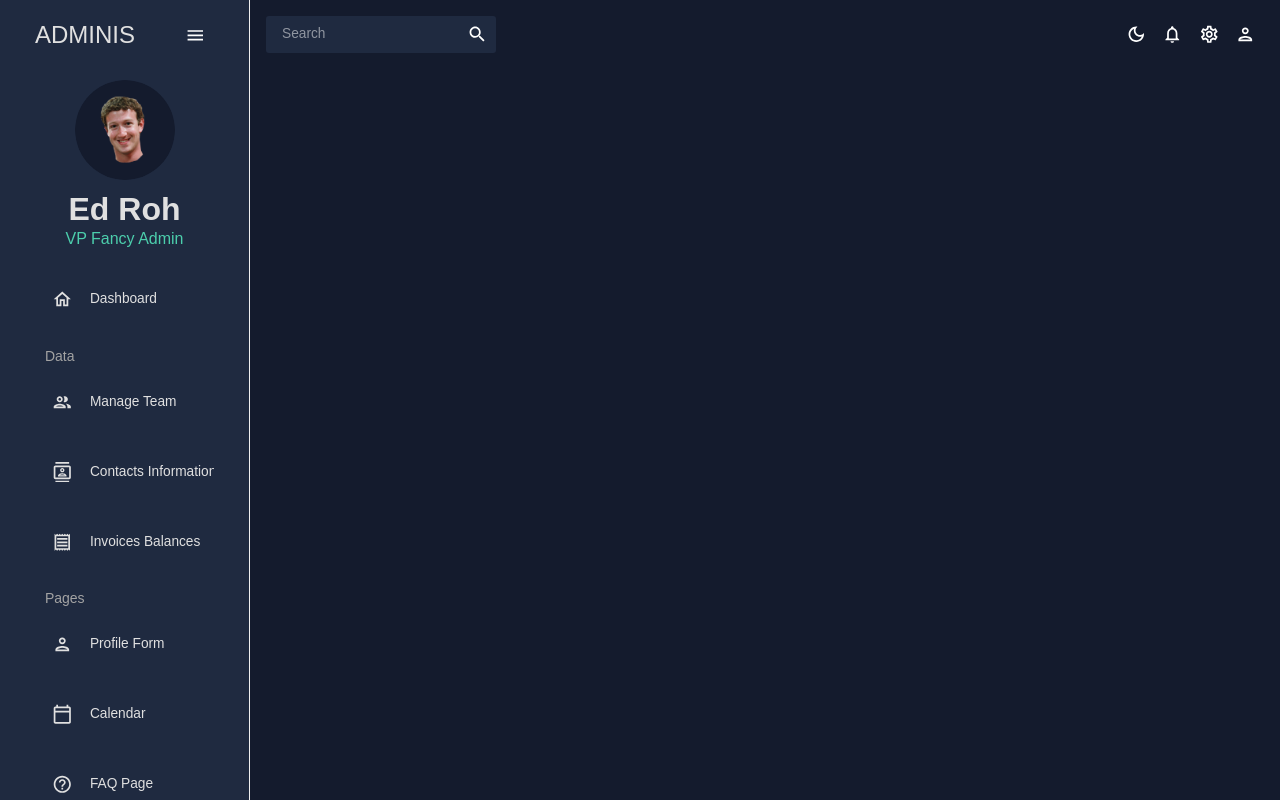
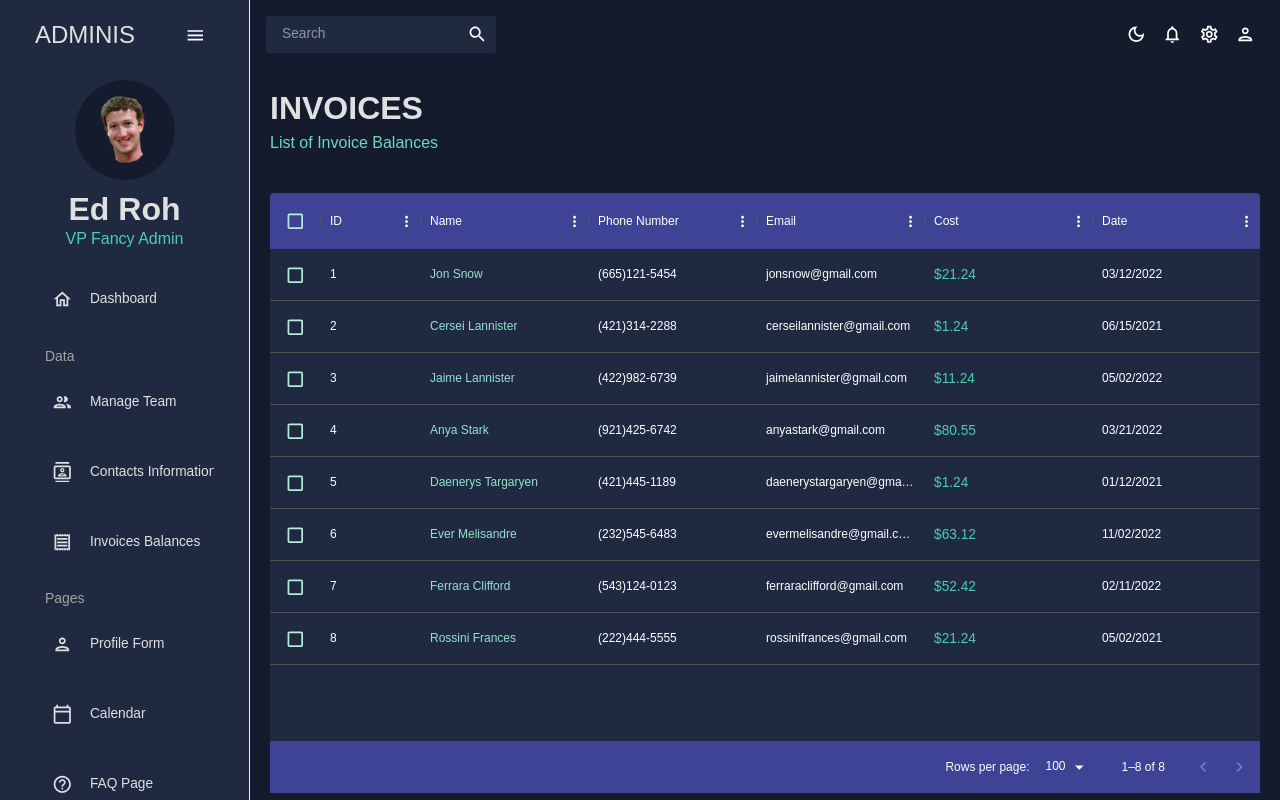
Before and after one commit to ElifPektezel/React-Admin-Dashboard-App, a React (Create React App) app: page /invoices in a window 1280 px wide. Shown: the top 800 px of the page. Built offline with nearby package versions, Linux system fonts and the light colour scheme.

Commit message:
team&invoices&contacts section added.

```diff
--- a/src/App.js
+++ b/src/App.js
@@ -4,9 +4,9 @@ import Topbar from './scenes/global/Topbar'
 import Menubar from "./scenes/global/Menubar";
 import Dashboard from "./scenes/dashboard";
 import { Routes, Route } from "react-router-dom";
-//import Team from "./scenes/team";
-//import Invoices from "./scenes/invoices";
-//import Contacts from "./scenes/contacts";
+import Team from "./scenes/team";
+import Invoices from "./scenes/invoices";
+import Contacts from "./scenes/contacts";
 //import Bar from "./scenes/bar";
 //import Form from "./scenes/form";
 //import Line from "./scenes/line";
@@ -27,6 +27,9 @@ function App() {
             <Topbar/>
             <Routes>
               <Route path="/" element={<Dashboard/>} />
+              <Route path="/team" element={<Team />} />
+              <Route path="/contacts" element={<Contacts />} />
+              <Route path="/invoices" element={<Invoices />} />
             </Routes>
           </main>
         </div>
--- /dev/null
+++ b/src/scenes/contacts/index.jsx
@@ -0,0 +1,103 @@
+import { Box } from "@mui/material";
+import { DataGrid, GridToolbar } from "@mui/x-data-grid";
+import { tokens } from "../../theme";
+import { mockDataContacts } from "../../data/mockData";
+import Header from "../../components/Header";
+import { useTheme } from "@mui/material";
+
+const Contacts = () => {
+  const theme = useTheme();
+  const colors = tokens(theme.palette.mode);
+
+  const columns = [
+    { field: "id", headerName: "ID", flex: 0.5 },
+    { field: "registrarId", headerName: "Registrar ID" },
+    {
+      field: "name",
+      headerName: "Name",
+      flex: 1,
+      cellClassName: "name-column--cell",
+    },
+    {
+      field: "age",
+      headerName: "Age",
+      type: "number",
+      headerAlign: "left",
+      align: "left",
+    },
+    {
+      field: "phone",
+      headerName: "Phone Number",
+      flex: 1,
+    },
+    {
+      field: "email",
+      headerName: "Email",
+      flex: 1,
+    },
+    {
+      field: "address",
+      headerName: "Address",
+      flex: 1,
+    },
+    {
+      field: "city",
+      headerName: "City",
+      flex: 1,
+    },
+    {
+      field: "zipCode",
+      headerName: "Zip Code",
+      flex: 1,
+    },
+  ];
+
+  return (
+    <Box m="20px">
+      <Header
+        title="CONTACTS"
+        subtitle="List of Contacts for Future Reference"
+      />
+      <Box
+        m="40px 0 0 0"
+        height="75vh"
+        sx={{
+          "& .MuiDataGrid-root": {
+            border: "none",
+          },
+          "& .MuiDataGrid-cell": {
+            borderBottom: "none",
+          },
+          "& .name-column--cell": {
+            color: colors.greenAccent[300],
+          },
+          "& .MuiDataGrid-columnHeaders": {
+            backgroundColor: colors.blueAccent[700],
+            borderBottom: "none",
+          },
+          "& .MuiDataGrid-virtualScroller": {
+            backgroundColor: colors.primary[400],
+          },
+          "& .MuiDataGrid-footerContainer": {
+            borderTop: "none",
+            backgroundColor: colors.blueAccent[700],
+          },
+          "& .MuiCheckbox-root": {
+            color: `${colors.greenAccent[200]} !important`,
+          },
+          "& .MuiDataGrid-toolbarContainer .MuiButton-text": {
+            color: `${colors.grey[100]} !important`,
+          },
+        }}
+      >
+        <DataGrid
+          rows={mockDataContacts}
+          columns={columns}
+          components={{ Toolbar: GridToolbar }}
+        />
+      </Box>
+    </Box>
+  );
+};
+
+export default Contacts;
--- a/src/scenes/global/Menubar.jsx
+++ b/src/scenes/global/Menubar.jsx
@@ -20,6 +20,7 @@ const Item = ({ title, to, icon, selected, setSelected }) => {
   const theme = useTheme();
   const colors = tokens(theme.palette.mode);
   return (
+    <Link to={to} style={{ textDecoration: "none", color: "inherit" }}>
     <MenuItem
       active={selected === title}
       style={{
@@ -29,8 +30,9 @@ const Item = ({ title, to, icon, selected, setSelected }) => {
       icon={icon}
     >
       <Typography>{title}</Typography>
-      <Link to={to} />
+
     </MenuItem>
+    </Link>
   );
 };
 
--- /dev/null
+++ b/src/scenes/invoices/index.jsx
@@ -0,0 +1,83 @@
+import { Box, Typography, useTheme } from "@mui/material";
+import { DataGrid } from "@mui/x-data-grid";
+import { tokens } from "../../theme";
+import { mockDataInvoices } from "../../data/mockData";
+import Header from "../../components/Header";
+
+const Invoices = () => {
+  const theme = useTheme();
+  const colors = tokens(theme.palette.mode);
+  const columns = [
+    { field: "id", headerName: "ID" },
+    {
+      field: "name",
+      headerName: "Name",
+      flex: 1,
+      cellClassName: "name-column--cell",
+    },
+    {
+      field: "phone",
+      headerName: "Phone Number",
+      flex: 1,
+    },
+    {
+      field: "email",
+      headerName: "Email",
+      flex: 1,
+    },
+    {
+      field: "cost",
+      headerName: "Cost",
+      flex: 1,
+      renderCell: (params) => (
+        <Typography color={colors.greenAccent[500]}>
+          ${params.row.cost}
+        </Typography>
+      ),
+    },
+    {
+      field: "date",
+      headerName: "Date",
+      flex: 1,
+    },
+  ];
+
+  return (
+    <Box m="20px">
+      <Header title="INVOICES" subtitle="List of Invoice Balances" />
+      <Box
+        m="40px 0 0 0"
+        height="75vh"
+        sx={{
+          "& .MuiDataGrid-root": {
+            border: "none",
+          },
+          "& .MuiDataGrid-cell": {
+            borderBottom: "none",
+          },
+          "& .name-column--cell": {
+            color: colors.greenAccent[300],
+          },
+          "& .MuiDataGrid-columnHeaders": {
+            backgroundColor: colors.blueAccent[700],
+            borderBottom: "none",
+          },
+          "& .MuiDataGrid-virtualScroller": {
+            backgroundColor: colors.primary[400],
+          },
+          "& .MuiDataGrid-footerContainer": {
+            borderTop: "none",
+            backgroundColor: colors.blueAccent[700],
+          },
+          "& .MuiCheckbox-root": {
+            color: `${colors.greenAccent[200]} !important`,
+          },
+        }}
+      >
+        <DataGrid checkboxSelection rows={mockDataInvoices} columns={columns} />
+      </Box>
+    </Box>
+  );
+};
+
+export default Invoices;
--- /dev/null
+++ b/src/scenes/team/index.jsx
@@ -0,0 +1,109 @@
+import { Box, Typography, useTheme } from "@mui/material";
+import { DataGrid } from "@mui/x-data-grid";
+import { tokens } from "../../theme";
+import { mockDataTeam } from "../../data/mockData";
+import AdminPanelSettingsOutlinedIcon from "@mui/icons-material/AdminPanelSettingsOutlined";
+import LockOpenOutlinedIcon from "@mui/icons-material/LockOpenOutlined";
+import SecurityOutlinedIcon from "@mui/icons-material/SecurityOutlined";
+import Header from "../../components/Header";
+
+const Team = () => {
+  const theme = useTheme();
+  const colors = tokens(theme.palette.mode);
+  const columns = [
+    { field: "id", headerName: "ID" },
+    {
+      field: "name",
+      headerName: "Name",
+      flex: 1,
+      cellClassName: "name-column--cell",
+    },
+    {
+      field: "age",
+      headerName: "Age",
+      type: "number",
+      headerAlign: "left",
+      align: "left",
+    },
+    {
+      field: "phone",
+      headerName: "Phone Number",
+      flex: 1,
+    },
+    {
+      field: "email",
+      headerName: "Email",
+      flex: 1,
+    },
+    {
+      field: "accessLevel",
+      headerName: "Access Level",
+      flex: 1,
+      renderCell: ({ row: { access } }) => {
+        return (
+          <Box
+            width="60%"
+            m="0 auto"
+            p="5px"
+            display="flex"
+            justifyContent="center"
+            backgroundColor={
+              access === "admin"
+                ? colors.greenAccent[600]
+                : access === "manager"
+                ? colors.greenAccent[700]
+                : colors.greenAccent[700]
+            }
+            borderRadius="4px"
+          >
+            {access === "admin" && <AdminPanelSettingsOutlinedIcon />}
+            {access === "manager" && <SecurityOutlinedIcon />}
+            {access === "user" && <LockOpenOutlinedIcon />}
+            <Typography color={colors.grey[100]} sx={{ ml: "5px" }}>
+              {access}
+            </Typography>
+          </Box>
+        );
+      },
+    },
+  ];
+
+  return (
+    <Box m="20px">
+      <Header title="TEAM" subtitle="Managing the Team Members" />
+      <Box
+        m="40px 0 0 0"
+        height="75vh"
+        sx={{
+          "& .MuiDataGrid-root": {
+            border: "none",
+          },
+          "& .MuiDataGrid-cell": {
+            borderBottom: "none",
+          },
+          "& .name-column--cell": {
+            color: colors.greenAccent[300],
+          },
+          "& .MuiDataGrid-columnHeaders": {
+            backgroundColor: colors.blueAccent[700],
+            borderBottom: "none",
+          },
+          "& .MuiDataGrid-virtualScroller": {
+            backgroundColor: colors.primary[400],
+          },
+          "& .MuiDataGrid-footerContainer": {
+            borderTop: "none",
+            backgroundColor: colors.blueAccent[700],
+          },
+          "& .MuiCheckbox-root": {
+            color: `${colors.greenAccent[200]} !important`,
+          },
+        }}
+      >
+        <DataGrid checkboxSelection rows={mockDataTeam} columns={columns} />
+      </Box>
+    </Box>
+  );
+};
+
+export default Team;
```
